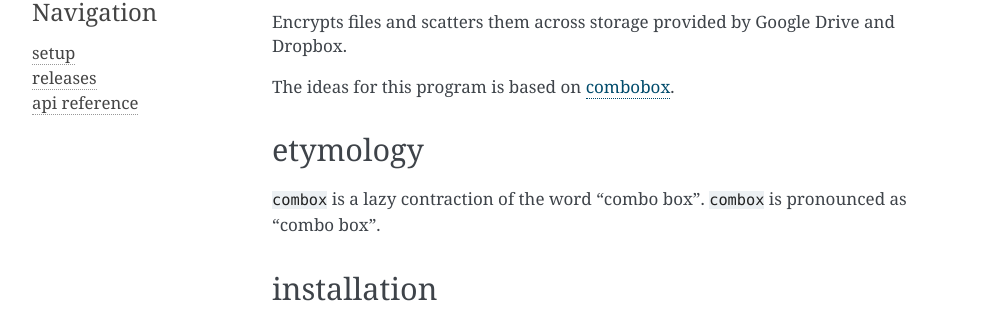
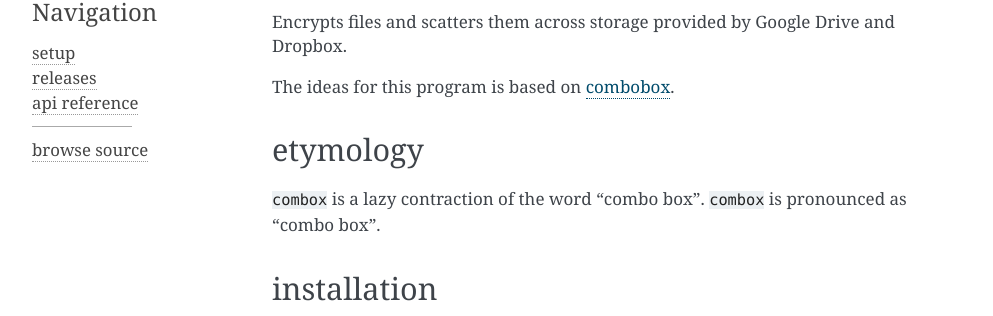
Before and after one commit to r5d/combox, a Sphinx documentation site: the page built from docs/index.rst, in a window 1280 px wide. Shown: the part 149-465 px from the top of the page, without its empty margins (148-1141 px from the left). Built offline with Sphinx 7.4.7, drawn with Linux system fonts in a browser that asks for light colours.

```diff
--- a/docs/conf.py
+++ b/docs/conf.py
@@ -124,7 +124,10 @@ html_theme = 'alabaster'
 # documentation.
 html_theme_options = {
     'logo': 'img/combox-logo.png',
-    'github_button': False
+    'github_button': False,
+    'extra_nav_links': {
+        'browse source': 'https://git.ricketyspace.net/combox',
+        }
 }
 
 # Add any paths that contain custom themes here, relative to this directory.
```
Also changed, not shown: 1 other file.
